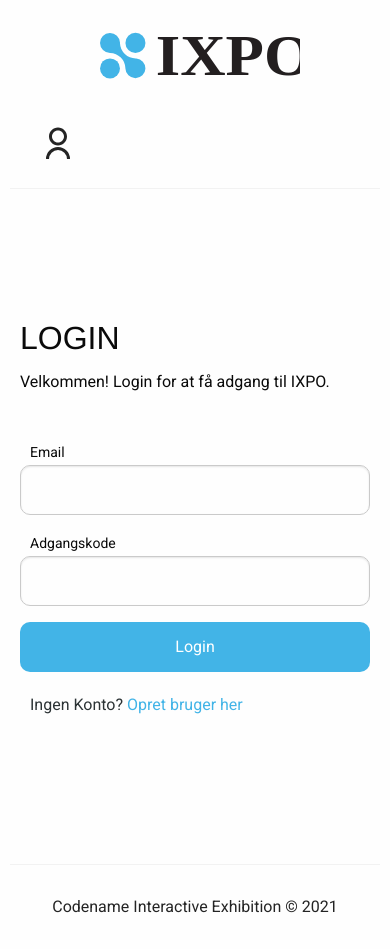
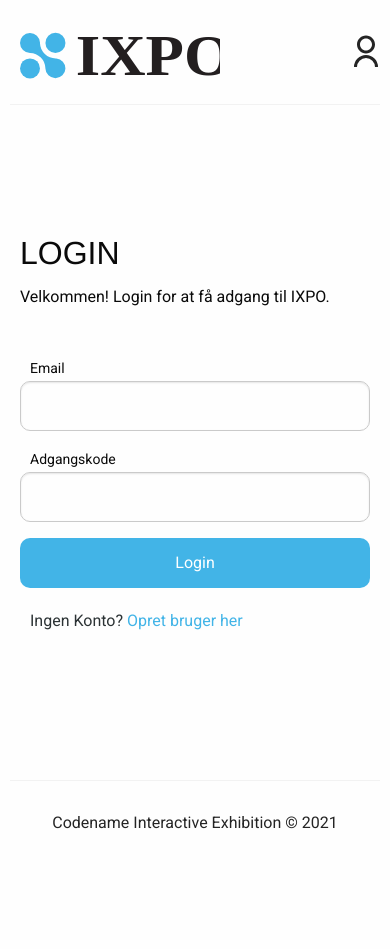
Before and after one commit to bjerringgaard/BAexam, a React (Create React App) app: page /login in a window 390 px wide. After the commit the page ends 864 px from the top, so only its background shows below. Built offline with nearby package versions, Linux system fonts and the light colour scheme; no server answers.

Commit message:
Fixed responsiveness

```diff
--- a/src/components/layout/Header.js
+++ b/src/components/layout/Header.js
@@ -8,8 +8,8 @@
 function Header() {
   return (
       <div className="grid-x header">
-          <div className="cell small-12 medium-2 header__logo"><Link to="/userpage"><img src={Logo} alt="React Logo" className="logosvg" /></Link></div>
-          <div className="cell small-12 medium-10">
+          <div className="cell small-10 medium-2 header__logo"><Link to="/userpage"><img src={Logo} alt="Ixpo Logo" className="logosvg" /></Link></div>
+          <div className="cell small-2 medium-10">
               <Navigator />
           </div>
       </div>
--- a/src/components/layout/Header.scss
+++ b/src/components/layout/Header.scss
@@ -5,17 +5,11 @@
   color: lighten( $black, 10% );
   text-decoration: none;
 
-  &:hover {
-    color: $dollargreen;
-  }
-
   &:visited{
     color: lighten( $black, 10% );
     text-decoration: none;
   }
 }
-
-
 
 .header {
     min-height: 10vh;
@@ -28,6 +22,7 @@
         display: flex;
         align-items: flex-start;
         padding-right: 25px;
+        padding-top: 25px;
         justify-content: center;
         height: 10vh;
         font-size: 5px;
@@ -53,13 +48,18 @@
             font-weight: 500;
             padding: 10px;
             cursor: pointer;
+
+            &:hover {
+                color: $dollargreen;
+
+            }
         }
     }
 
     &__logo {
         flex-direction: column;
         display: flex;
-        align-items: center;
+        align-items: flex-start;
         justify-content: center;
         padding-left: 10px;
         padding-top: 2px;
--- a/src/components/pages/user/UserPage.scss
+++ b/src/components/pages/user/UserPage.scss
@@ -40,8 +40,6 @@
 .user-information {
   margin-bottom: 25px;
 
-
-
   .label {
     background-color: lighten( $black, 90% );
     color: $black;
@@ -70,11 +68,12 @@
     font-size: 1.2rem;
   }
 
-  &__logout{
+  &__logout {
+    display: flex;
 
     @include breakpoint(medium) {
-      align-items: flex-end;
-      }
+      justify-content: flex-end;
+    }
 
     button {
       display: inline-flex;
```
